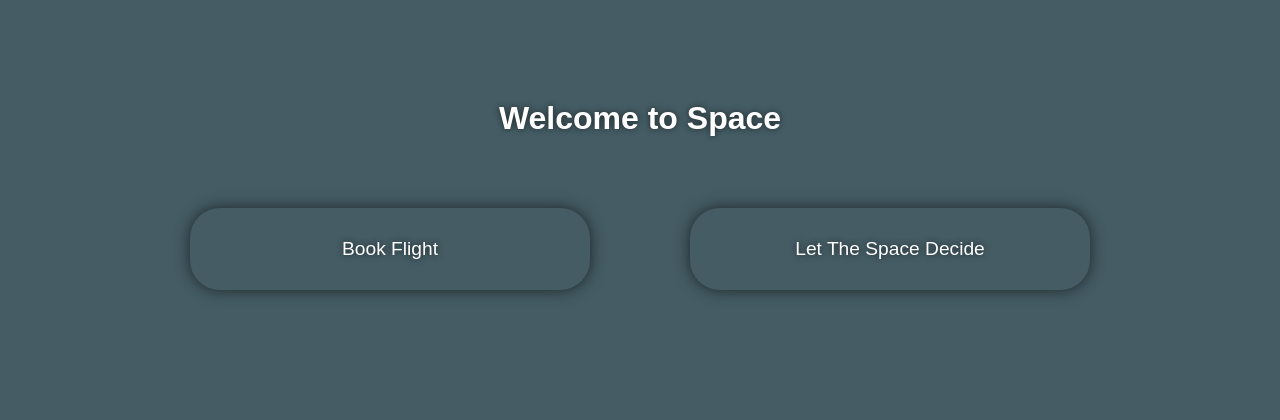
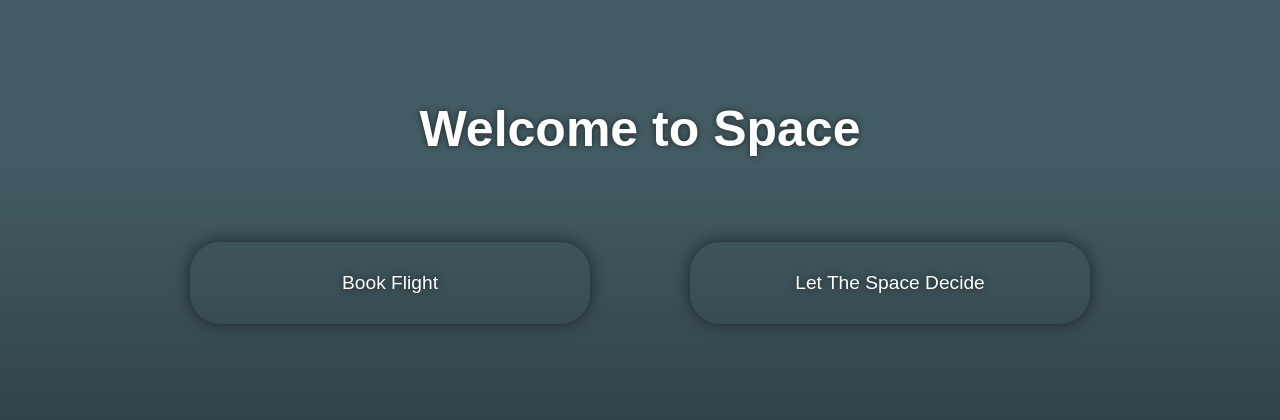
Before and after one commit to AleksanderCichon/BHL2024, a Flask app: page / in a window 1280 px wide. Shown: the top 420 px of the page. Run offline with Flask 3, Linux system fonts and the light colour scheme.

Commit message:
added background gradiant

```diff
--- a/static/style.css
+++ b/static/style.css
@@ -2,7 +2,9 @@ body {
     font-family: Arial, sans-serif;
     text-align: center;
     margin-top: 100px;
-    background-color: #455C64;
+    margin-bottom: 580px;
+    background-color: rgba(67, 92, 99, 1);
+    background-image: linear-gradient(180deg, rgba(67, 92, 99, 1) 22%, rgba(28, 38, 41, 1) 100%);
     color: white;
     text-shadow: 0px 0px 6px #1C2629;
 }
@@ -53,4 +55,8 @@ a:visited {
     color: white;
     background-color: transparent;
     text-decoration: none;
-  }
+}
+
+h1{
+    font-size: 50px;
+}
--- a/templates/index.html
+++ b/templates/index.html
@@ -7,12 +7,10 @@
     <link rel="stylesheet" href="{{ url_for('static', filename='style.css') }}">
 </head>
 <body>
-
     <h1>Welcome to Space</h1>
     <div id = "conteiner">
         <div class="button"><a href="/choose-user">Book Flight</a></div>
-        <div class="button"><a href="/choose-space">Let The Space Decide</a>
-        </div>
+        <div class="button"><a href="/choose-space">Let The Space Decide</a></div>
     </div>
 
 </body>
```
Also changed, not shown: images/space.png (added).
